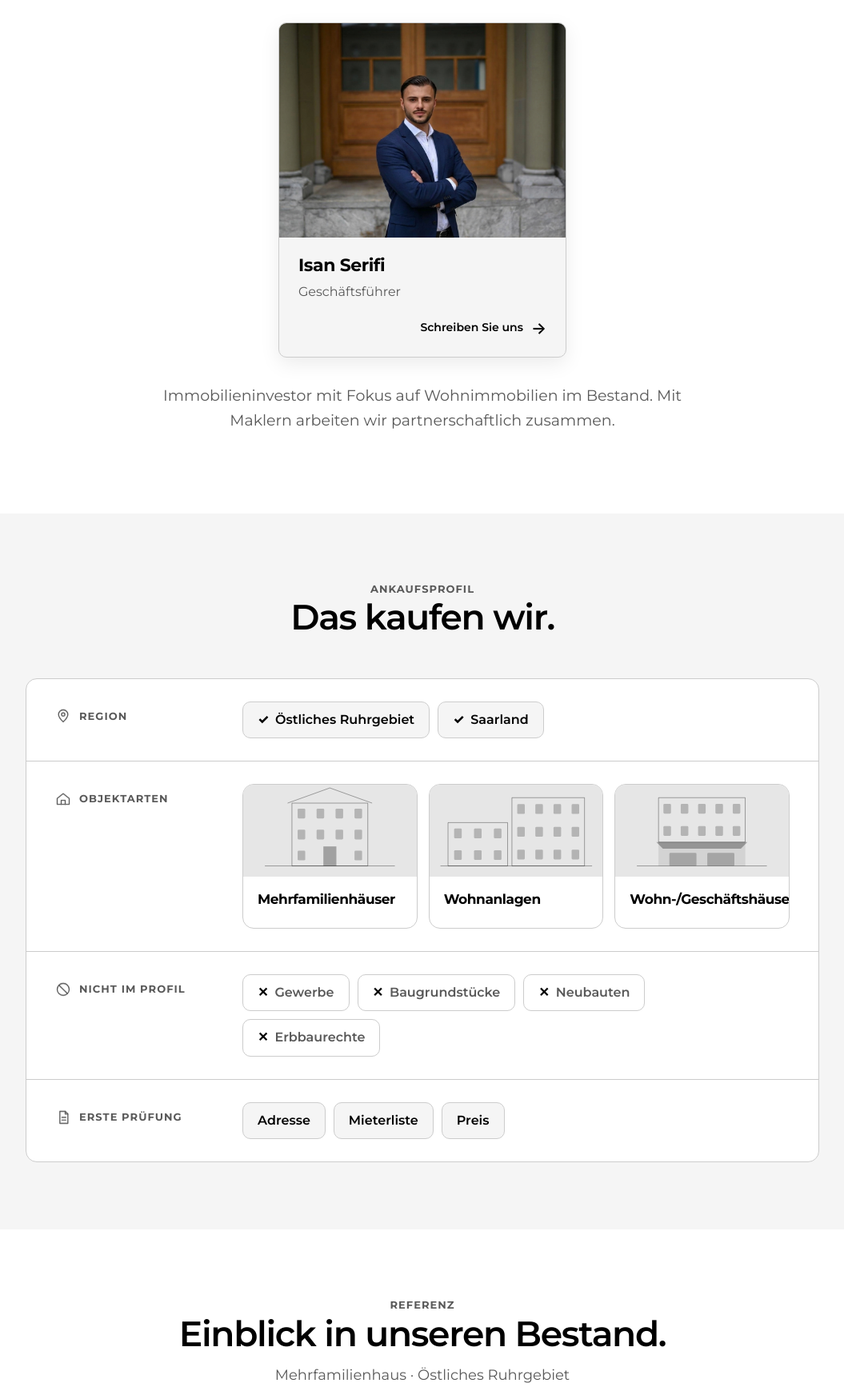
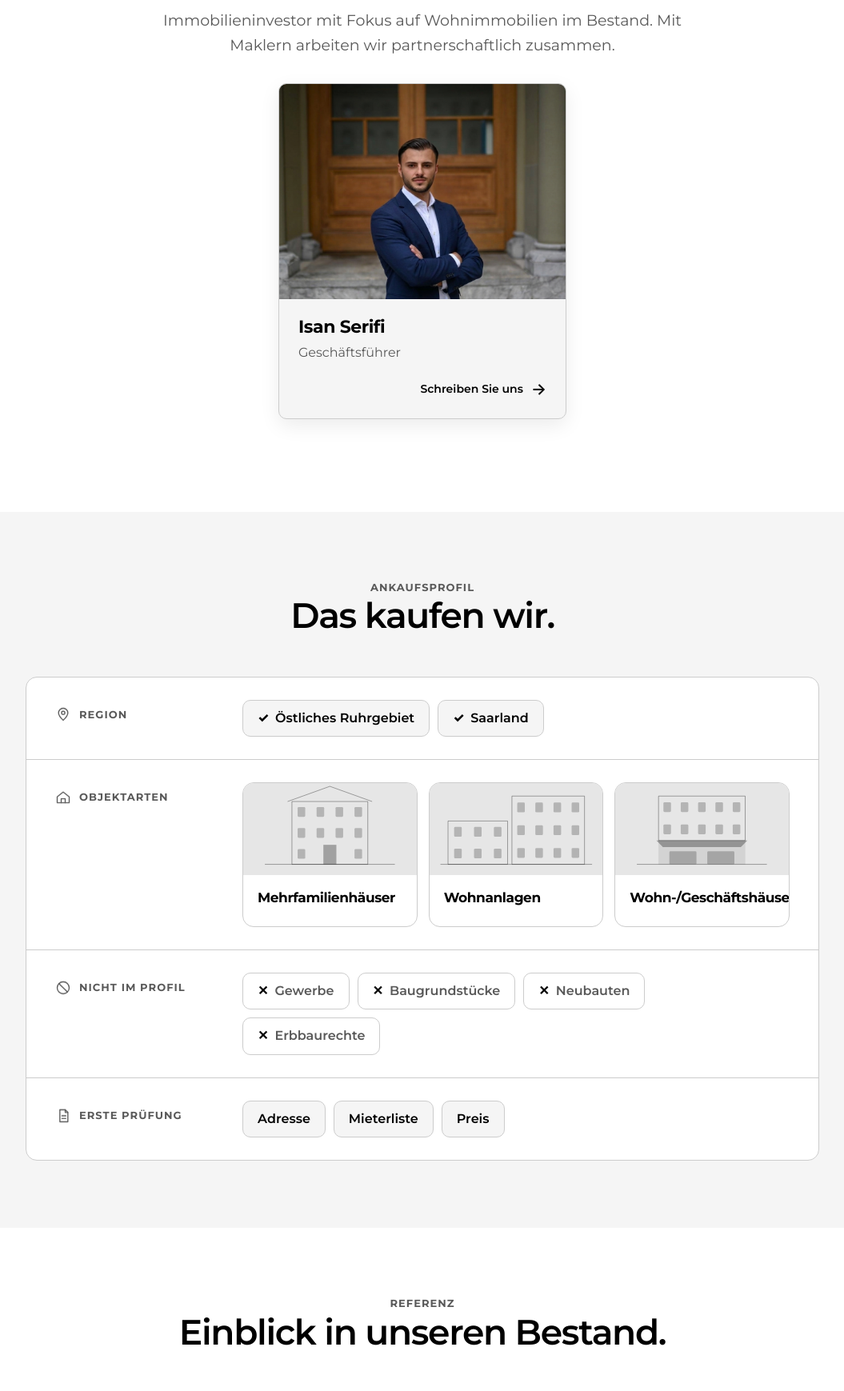
Before and after one commit to SerifiCapital/serifi-website, a plain HTML site: page index.html in a window 1280 px wide. Shown: the part 984-2723 px from the top of the page at 80% size, without its empty margins (112-1167 px from the left). Drawn offline with Linux system fonts and the light colour scheme.

Commit message:
Add files via upload

```diff
--- a/index.html
+++ b/index.html
@@ -358,7 +358,7 @@ footer a{margin:0;transition:color .25s ease}
 /* Portrait */
 .pcard{margin:32px auto;max-width:360px;text-align:left;background:var(--soft);border:1px solid var(--line);border-radius:10px;overflow:hidden;box-shadow:0 8px 24px rgba(0,0,0,.08);transform:translateZ(0)}
 .pimg{aspect-ratio:4 / 3;overflow:hidden;background:var(--soft2)}
-.pimg img{display:block;width:100%;height:100%;object-fit:cover;object-position:50% 12%}
+.pimg img{display:block;width:100%;height:100%;object-fit:cover;object-position:50% 12%;transform:scale(1.12);transform-origin:50% 18%}
 .pcard figcaption{display:flex;flex-direction:column;padding:22px 24px 14px}
 .pcard small{font-size:13px;font-weight:700;letter-spacing:.02em;color:var(--muted)}
 .pcard b{font-size:22px;letter-spacing:-.02em;line-height:1.2;margin:0 0 6px}
@@ -383,8 +383,8 @@ footer a{margin:0;transition:color .25s ease}
   <div class="about rv">
     <p class="tag">Wer wir sind</p>
     <h2>Serifi Capital.</h2>
+    <p>Immobilieninvestor mit Fokus auf Wohnimmobilien im Bestand. Mit Maklern arbeiten wir partnerschaftlich zusammen.</p>
     <figure class="pcard"><div class="pimg"><img src="portrait.jpg" alt="Isan Serifi, Geschäftsführer der Serifi Capital" width="720" height="540" loading="lazy" decoding="async"></div><figcaption><b>Isan Serifi</b><span>Geschäftsführer</span><a href="mailto:info@serificapital.com">Schreiben Sie uns <i aria-hidden="true">→</i></a></figcaption></figure>
-    <p>Immobilieninvestor mit Fokus auf Wohnimmobilien im Bestand. Mit Maklern arbeiten wir partnerschaftlich zusammen.</p>
   </div>
 </div></section>
 
@@ -399,7 +399,7 @@ footer a{margin:0;transition:color .25s ease}
 </div></section>
 
 <section id="bestand"><div class="wrap">
-  <div class="head rv"><p class="tag">Referenz</p><h2>Einblick in unseren Bestand.</h2><p>Mehrfamilienhaus · Östliches Ruhrgebiet</p></div>
+  <div class="head rv"><p class="tag">Referenz</p><h2>Einblick in unseren Bestand.</h2></div>
   <div class="gallery rv"><div class="gi"><img src="referenz-1.jpg" alt="Mehrfamilienhaus im östlichen Ruhrgebiet, Ansicht 1" loading="lazy" decoding="async"></div><div class="gi"><img src="referenz-2.jpg" alt="Mehrfamilienhaus im östlichen Ruhrgebiet, Ansicht 2" loading="lazy" decoding="async"></div><div class="gi"><img src="referenz-3.jpg" alt="Mehrfamilienhaus im östlichen Ruhrgebiet, Ansicht 3" loading="lazy" decoding="async"></div></div>
 </div></section>
 
```
